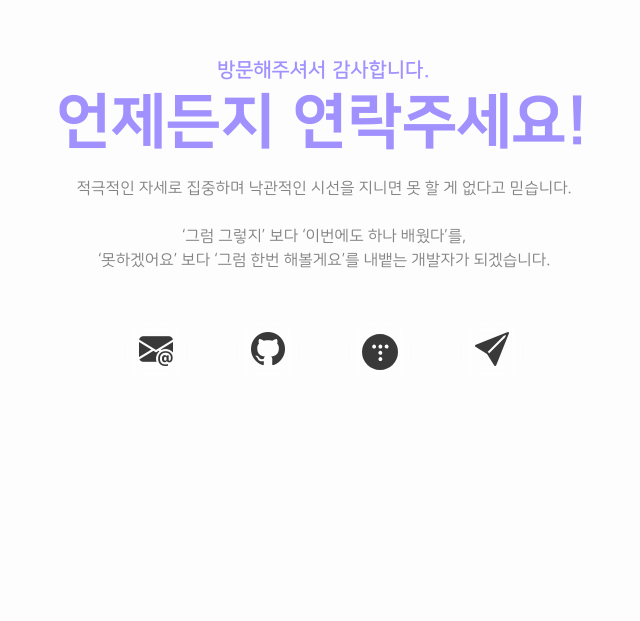
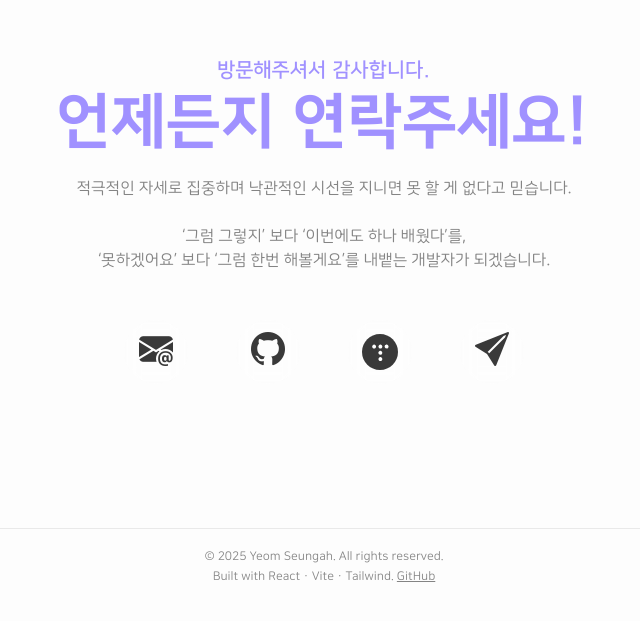
Before and after one commit to yeom-kenco/yeom-portfolio, a React (Vite) app: page / in a window 1280 px wide. Shown: the part 5872-6493 px from the top of the page, without its empty margins (316-956 px from the left). Built offline with nearby package versions, Linux system fonts and the light colour scheme.

Commit message:
feat: 푸터 추가

```diff
--- a/src/primitives/Section.tsx
+++ b/src/primitives/Section.tsx
@@ -10,7 +10,7 @@ export default function Section({
   className,
 }: PropsWithChildren<{ id?: string; className?: string }>) {
   return (
-    <section id={id} className={clsx('py-20 md:py-36', className)}>
+    <section id={id} className={clsx('pt-24 pb-20 md:pt-36 md:pb-36', className)}>
       {children}
     </section>
   );
--- a/src/sections/ContactSection.tsx
+++ b/src/sections/ContactSection.tsx
@@ -12,6 +12,7 @@ import tistory from '../assets/icons/tistory.svg';
  */
 export default function ContactSection() {
   const [copied, setCopied] = useState(false);
+  const year = 2025;
 
   const handleCopyEmail = async () => {
     try {
@@ -59,8 +60,8 @@ export default function ContactSection() {
   return (
     <Section
       id="contact"
-      className="py-24 md:py-28 bg-surface
-      min-h-[50vh] md:min-h-[60vh]
+      className="pt-24 pb-0 md:pt-36 md:pb-12 bg-surface
+      min-h-[75vh] md:min-h-[60vh]
       scroll-mt-28 md:scroll-mt-32"
     >
       <Container className="max-w-4xl flex flex-col items-center text-center">
@@ -80,7 +81,7 @@ export default function ContactSection() {
         </p>
 
         {/* 아이콘 리스트 */}
-        <ul className="mt-12 grid grid-cols-4 gap-8 md:gap-12 place-items-center">
+        <ul className="mt-12 grid grid-cols-2 md:grid-cols-4 gap-8 md:gap-12 place-items-center">
           {items.map((item) => (
             <li key={item.id} className="group">
               {item.onClick ? (
@@ -119,7 +120,27 @@ export default function ContactSection() {
             </li>
           ))}
         </ul>
-        <div aria-hidden className="h-20 md:h-32" />
+        {/* Footer (작은 글씨, 얇은 보더, 안전 영역 패딩) */}
+        <footer
+          className="
+            mt-36 w-full border-t border-ink/10 pt-5
+            text-[11px] md:text-xs text-ink-muted
+            pb-[env(safe-area-inset-bottom)]
+          "
+        >
+          <p>© {year} Yeom Seungah. All rights reserved.</p>
+          <p className="mt-1">
+            Built with React · Vite · Tailwind.{' '}
+            <a
+              href="https://github.com/yeom-kenco"
+              target="_blank"
+              rel="noreferrer"
+              className="underline hover:text-primary"
+            >
+              GitHub
+            </a>
+          </p>
+        </footer>
       </Container>
     </Section>
   );
```
